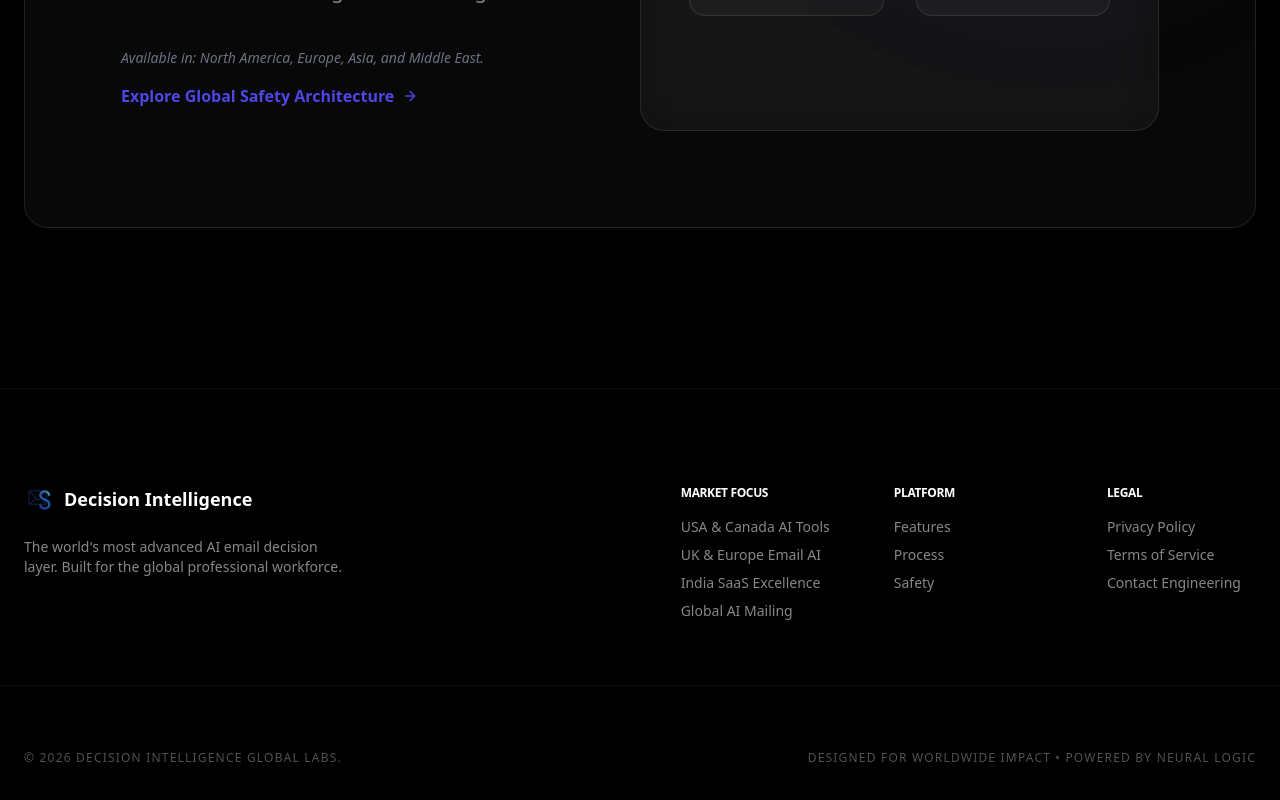
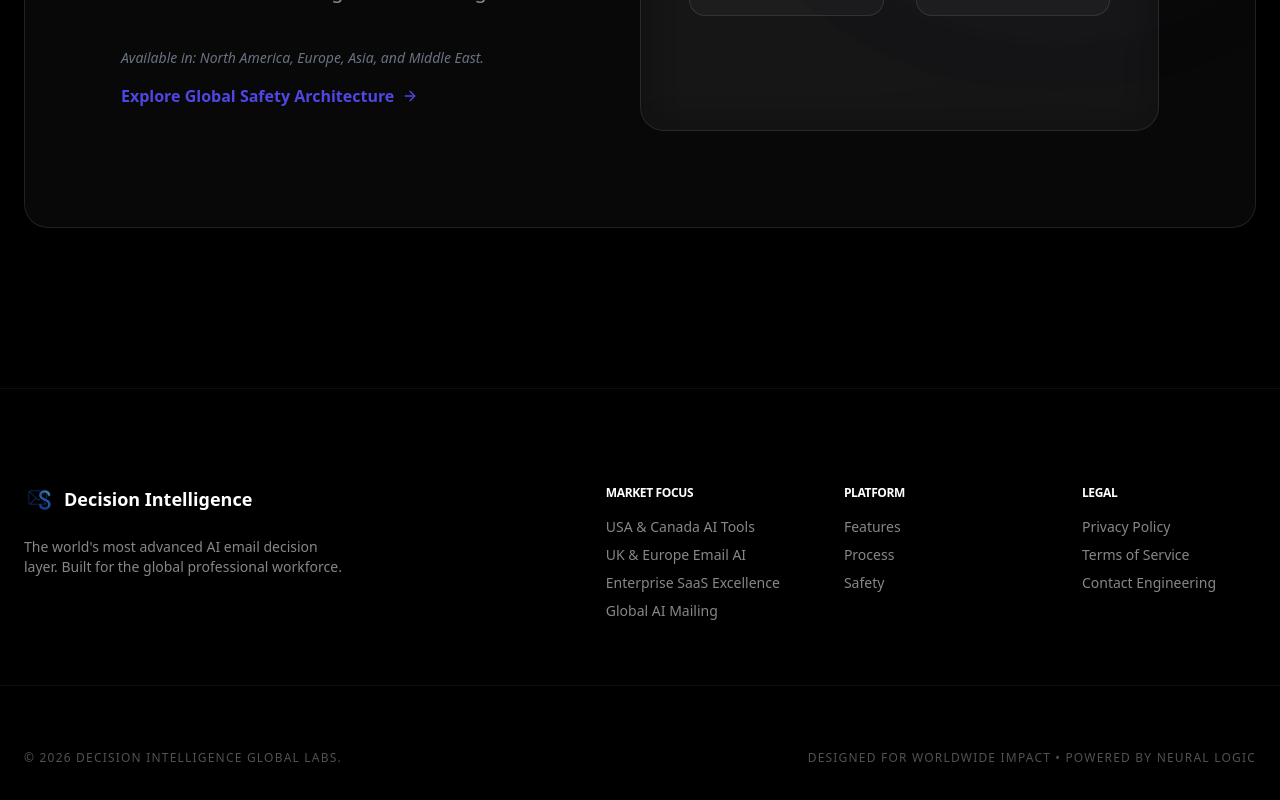
Before and after one commit to subham012005/MailSaaS, a Next.js app in the folder frontend/: page / in a window 1280 px wide. Shown: the part 2839-3639 px from the top of the page. Built offline with nearby package versions, Linux system fonts and the light colour scheme.

Commit message:
Remove specific location from Footer

```diff
--- a/frontend/src/components/layout/Footer.tsx
+++ b/frontend/src/components/layout/Footer.tsx
@@ -23,7 +23,7 @@
                         <ul className="space-y-2 text-sm text-[#86868b]">
                             <li><span className="hover:text-white transition-colors">USA & Canada AI Tools</span></li>
                             <li><span className="hover:text-white transition-colors">UK & Europe Email AI</span></li>
-                            <li><span className="hover:text-white transition-colors">India SaaS Excellence</span></li>
+                            <li><span className="hover:text-white transition-colors">Enterprise SaaS Excellence</span></li>
                             <li><span className="hover:text-white transition-colors">Global AI Mailing</span></li>
                         </ul>
                     </div>
```
